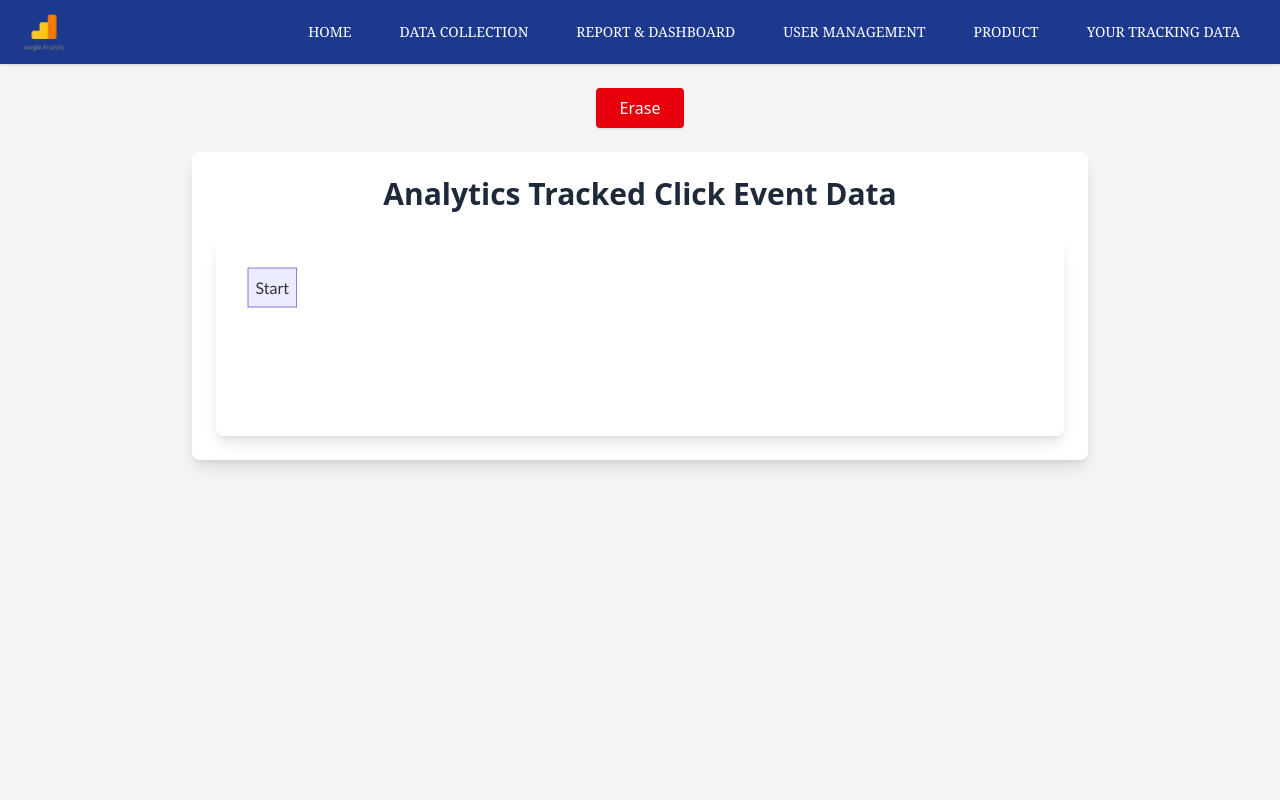
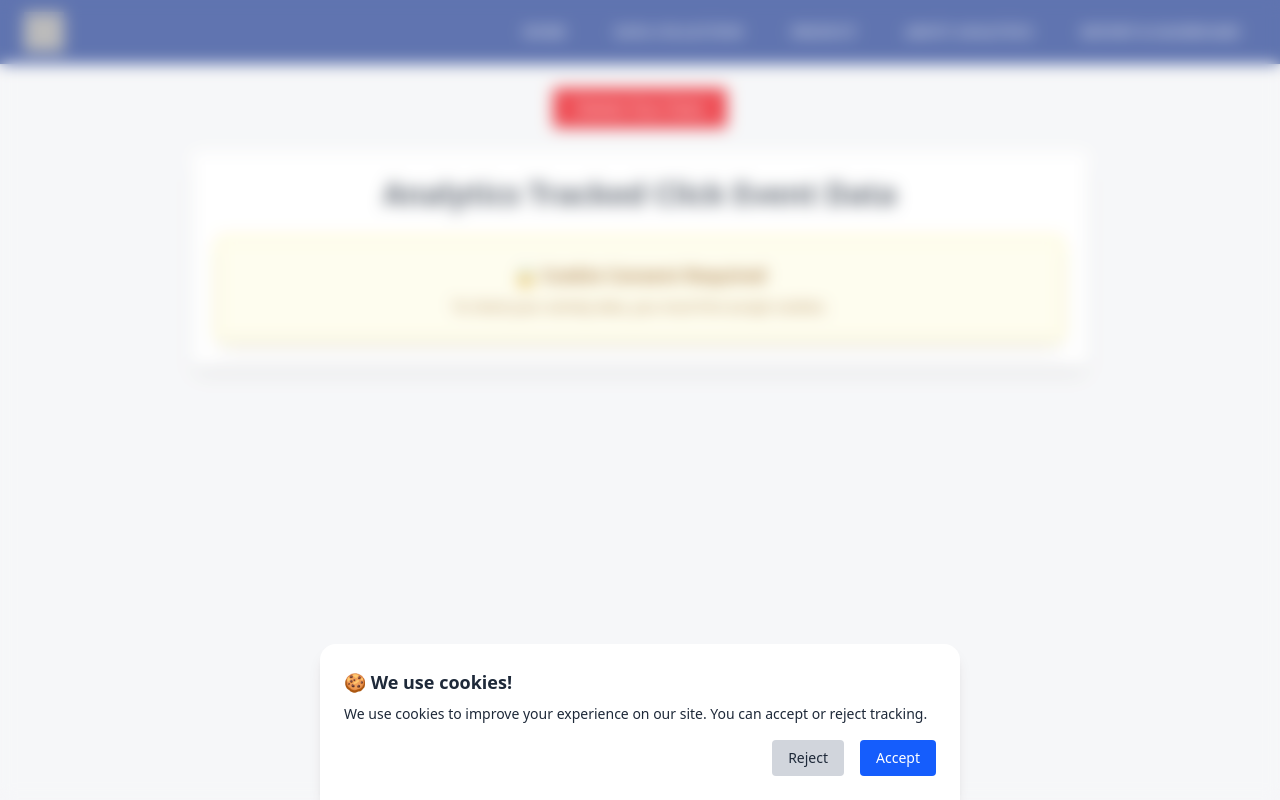
Before and after one commit to moazzemhosen/Analytics_Tracking_Demo_Site, a React (Vite) app: page /analytics in a window 1280 px wide. Built offline with nearby package versions, Linux system fonts and the light colour scheme; sample sign-in values are in the browser's storage; grey boxes are pictures that could not be loaded.

Commit message:
structuremodify

```diff
--- a/src/App.jsx
+++ b/src/App.jsx
@@ -13,6 +13,8 @@ import { useEffect } from "react";
 import AnalyticsTrackingData from "./pages/AnalyticsTrackingData";
 import ProductList from "./pages/ProductList";
 import ProductDetail from "./pages/ProductDetail";
+import IframeVideo from "./pages/IframeVideo";
+import CookieBanner from "./components/CookieBanner";
 
 const GTM_ID = 'GTM-P7LJTG7'
 //GTM-P7LJTG7- Personal Access
@@ -27,7 +29,8 @@ function App() {
     TagManager.initialize({ gtmId: GTM_ID });
   }, [])
   return (
-
+    <>
+    <CookieBanner/>
       <Router>
         <Routes>
           <Route path="/login" element={<MainLogin />} />
@@ -35,7 +38,8 @@ function App() {
 
             <Route path="/" element={<HomePage />} />
             <Route path="/dataCollection" element={<DataCollection />} />
-          <Route path="/reportDashboard" element={<NotReadyPage />} />
+
+            <Route path="/aboutanalytics" element={<IframeVideo />} />
             <Route path="/userManagement" element={<NotReadyPage />} />
             <Route path="/otherSection" element={<NotReadyPage />} />
             <Route path="/downloadtemplate" element={<DownloadTemp />} />
@@ -46,7 +50,7 @@ function App() {
           </Route>
         </Routes>
       </Router>
-
+    </>
   );
 }
 
--- /dev/null
+++ b/src/components/CookieBanner.jsx
@@ -0,0 +1,76 @@
+import React, { useEffect, useState } from "react";
+import Cookies from "js-cookie";
+import { FaCookieBite } from "react-icons/fa"; // install react-icons if not yet
+
+const CookieBanner = () => {
+  const [visible, setVisible] = useState(false);
+  const [showReopenButton, setShowReopenButton] = useState(false);
+
+  useEffect(() => {
+    const cookieValue = Cookies.get("cookievalue");
+    if (!cookieValue) {
+      setVisible(true);
+      document.body.style.overflow = "hidden";
+    } else {
+      setShowReopenButton(true);
+    }
+  }, []);
+
+  const handleChoice = (value) => {
+    Cookies.set("cookievalue", value, { expires: 0.0208 }); // 30 min
+    setVisible(false);
+    document.body.style.overflow = "";
+    setShowReopenButton(true);
+    window.location.reload();
+  };
+
+  const handleReopen = () => {
+    setVisible(true);
+    document.body.style.overflow = "hidden";
+  };
+
+  if (!visible && !showReopenButton) return null;
+
+  return (
+    <>
+      {visible && (
+        <div className="fixed inset-0 z-50 flex items-end justify-center backdrop-blur-sm bg-white/30">
+          <div className="w-full sm:w-11/12 md:w-3/4 lg:w-1/2 bg-white text-gray-800 p-6 rounded-t-2xl shadow-lg animate-slide-up">
+            <h2 className="text-lg font-semibold mb-2">🍪 We use cookies!</h2>
+            <p className="mb-4 text-sm">
+              We use cookies to improve your experience on our site. You can accept or reject tracking.
+            </p>
+            <div className="flex justify-end gap-4">
+              <button
+              id="F"
+                onClick={() => handleChoice("2")}
+                className="px-4 py-2 rounded bg-gray-300 hover:bg-gray-400 text-sm"
+              >
+                Reject
+              </button>
+              <button
+              id="T"
+                onClick={() => handleChoice("1")}
+                className="px-4 py-2 rounded bg-blue-600 hover:bg-blue-700 text-white text-sm"
+              >
+                Accept
+              </button>
+            </div>
+          </div>
+        </div>
+      )}
+
+      {showReopenButton && !visible && (
+        <button
+          onClick={handleReopen}
+          className="fixed bottom-4 left-4 z-40 p-3 bg-white border border-gray-300 rounded-full shadow-md hover:bg-gray-100 transition"
+          title="Change cookie preferences"
+        >
+          <FaCookieBite className="text-xl text-gray-700" />
+        </button>
+      )}
+    </>
+  );
+};
+
+export default CookieBanner;
--- a/src/components/Navbar.jsx
+++ b/src/components/Navbar.jsx
@@ -34,32 +34,26 @@ function Navbar() {
             DATA COLLECTION
           </Link>
           <Link
-            to="/reportDashboard"
+            to="/product"
             className="px-4 py-2 rounded-full text-sm font-medium text-white hover:bg-blue-700 transition-all font-serif"
             id="C1"
-          >
-            REPORT & DASHBOARD
-          </Link>
-          <Link
-            to="/userManagement"
-            className="px-4 py-2 rounded-full text-sm font-medium text-white hover:bg-blue-700 transition-all font-serif"
-            id="D1"
-          >
-            USER MANAGEMENT
-          </Link>
-          <Link
-            to="/product"
-            className="px-4 py-2 rounded-full text-sm font-medium text-white hover:bg-blue-700 transition-all font-serif"
-            id="E1"
           >
             PRODUCT
           </Link>
           <Link
+            to="/aboutanalytics"
+            className="px-4 py-2 rounded-full text-sm font-medium text-white hover:bg-blue-700 transition-all font-serif"
+            id="D1"
+          >
+            ABOUT ANALYTICS
+          </Link>
+
+          <Link
             to="/analytics"
             className="px-4 py-2 rounded-full text-sm font-medium text-white hover:bg-blue-700 transition-all font-serif"
-            id="F1"
+            id="E1"
           >
-            YOUR TRACKING DATA
+            REPORT & DASHBOARD
           </Link>
         </div>
 
@@ -96,31 +90,24 @@ function Navbar() {
             className="w-full px-4 py-2 rounded-full text-sm font-medium text-white hover:bg-blue-700 transition-all font-serif"
             id="C1"
           >
-            REPORT & DASHBOARD
+            PRODUCT
           </Link>
+
           <Link
-            to="/userManagement"
+            to="/aboutanalytics"
             onClick={() => setIsOpen(false)}
             className="w-full px-4 py-2 rounded-full text-sm font-medium text-white hover:bg-blue-700 transition-all font-serif"
             id="D1"
           >
-            USER MANAGEMENT
-          </Link>
-          <Link
-            to="/otherSection"
-            onClick={() => setIsOpen(false)}
-            className="w-full px-4 py-2 rounded-full text-sm font-medium text-white hover:bg-blue-700 transition-all font-serif"
-            id="E1"
-          >
-            OTHER SECTION
+            ABOUT ANALYTICS
           </Link>
           <Link
             to="/analytics"
             onClick={() => setIsOpen(false)}
             className="w-full px-4 py-2 rounded-full text-sm font-medium text-white hover:bg-blue-700 transition-all font-serif"
-            id="F1"
+            id="E1"
           >
-            YOUR TRACKING DATA
+            REPORT & DASHBOARD
           </Link>
         </div>
       )}
--- a/src/index.css
+++ b/src/index.css
@@ -4,3 +4,18 @@
     color: black;
     overflow-x: auto;
   }
+
+  @keyframes slideInUp {
+    from {
+      transform: translateY(30px);
+      opacity: 0;
+    }
+    to {
+      transform: translateY(0);
+      opacity: 1;
+    }
+  }
+
+  .animate-slideInUp {
+    animation: slideInUp 0.3s ease-out;
+  }
--- a/src/pages/AnalyticsTrackingData.jsx
+++ b/src/pages/AnalyticsTrackingData.jsx
@@ -21,10 +21,10 @@ console.log("CCC",cookie)
     "001": "SUBMITTED LOGIN FORM",
     "A1": "HOME",
     "B1": "DATA COLLECTION",
-    "C1": "REPORT & DASHBOARD",
-    "D1": "USER MANAGEMENT",
-    "E1": "PRODUCT",
-    "F1": "ANALYTICS TRACKING",
+    "C1": "PRODUCT",
+    "D1": "ABOUT ANALYTICS",
+    "E1": "REPORT & DASHBOARD",
+
 
     //HOMEPAGE CARD
     "A10": "DATA COLLECTION",
@@ -43,6 +43,34 @@ console.log("CCC",cookie)
     "B500": "Generate Template",
 
     // Add more mappings as needed
+    "11":"Samsung Galaxy S24",
+    "22":"Motorola G85 5G",
+    "33":"Apple iPhone 13",
+    "44":"OnePlus 12R",
+    "55":"Google Pixel 7a",
+    "66":"Nothing Phone (2)",
+
+    //cart value add
+    "1111":"Samsung Galaxy S24 (Added to cart)",
+    "2222":"Motorola G85 5G (Added to cart)",
+    "3333":"Apple iPhone 13 (Added to cart)",
+    "4444":"OnePlus 12R (Added to cart)",
+    "5555":"Google Pixel 7a (Added to cart)",
+    "6666":"Nothing Phone (2) (Added to cart)",
+
+    //buy product
+    "1100":"Samsung Galaxy S24 (Order Placed)",
+    "2200":"Motorola G85 5G (Order Placed)",
+    "3300":"Apple iPhone 13 (Order Placed)",
+    "4400":"OnePlus 12R (Order Placed)",
+    "5500":"Google Pixel 7a (Order Placed)",
+    "6600":"Nothing Phone (2) (Order Placed)",
+
+    //Cookie Preference
+    "T":"Accepted Cookie",
+    "F":"Rejected Cookie",
+    "007":"Order Placed",
+    "v1":"Video Played"
   };
 
 
@@ -98,7 +126,7 @@ console.log("CCC",cookie)
         className="bg-red-600 hover:bg-red-700 text-white px-6 py-2 rounded shadow mb-6"
         onClick={handleErase} // Call handleErase function on click
       >
-        Erase
+        Delete Your Data
       </button>
 
       <div className="w-full max-w-4xl bg-white p-6 rounded-lg shadow-lg">
--- /dev/null
+++ b/src/pages/IframeVideo.jsx
@@ -0,0 +1,24 @@
+import React from 'react'
+import VideoIframe from '../components/VideoIframe'
+import Navbar from '../components/Navbar'
+
+const IframeVideo = () => {
+    return (
+        <>
+        <Navbar/>
+        <div className="max-w-5xl mx-auto mt-6 px-4">
+            <h1 className="text-xl sm:text-2xl md:text-3xl font-semibold mb-4 text-center">
+                What is Google Analytics
+            </h1>
+            <VideoIframe
+            id="v1"
+                src="https://www.youtube.com/embed/ny2rBxwvxBY"
+                title="What is Google Analytics"
+            />
+        </div>
+        </>
+    )
+}
+
+
+export default IframeVideo
--- a/src/pages/MermaidChart.jsx
+++ b/src/pages/MermaidChart.jsx
@@ -1,6 +1,7 @@
 // src/components/MermaidChart.jsx
-import { useEffect, useRef } from "react";
+import { useEffect, useRef, useState } from "react";
 import mermaid from "mermaid";
+import Cookies from "js-cookie";
 
 mermaid.initialize({
   startOnLoad: false,
@@ -9,10 +10,15 @@ mermaid.initialize({
 
 const MermaidChart = ({ chart }) => {
   const chartRef = useRef(null);
+  const [isCookieAccepted, setIsCookieAccepted] = useState(false);
 
   useEffect(() => {
-      if (chartRef.current) {
-        // Generate a unique ID for each render
+    const cookie = Cookies.get("cookievalue");
+    setIsCookieAccepted(cookie === "1");
+  }, []);
+
+  useEffect(() => {
+    if (isCookieAccepted && chartRef.current) {
       const uniqueId = `mermaid-${Math.floor(Math.random() * 1000000)}`;
       const svgWrapper = document.createElement("div");
       svgWrapper.className = "mermaid";
@@ -24,16 +30,25 @@ const MermaidChart = ({ chart }) => {
 
       mermaid.init(undefined, `#${uniqueId}`);
     }
-    }, [chart]);
+  }, [chart, isCookieAccepted]);
+
+  if (!isCookieAccepted) {
+    return (
+      <div className="w-full bg-yellow-50 border border-yellow-300 text-yellow-800 p-6 rounded-lg shadow-lg text-center">
+        <h2 className="text-lg font-semibold mb-2">🔒 Cookie Consent Required</h2>
+        <p className="text-sm">
+          To check your activity data, you must first accept cookies.
+        </p>
+      </div>
+    );
+  }
 
   return (
     <div
       ref={chartRef}
       style={{ minHeight: "200px" }}
       className="w-full bg-white p-4 sm:p-6 rounded-lg shadow-lg"
->
-</div>
-
+    ></div>
   );
 };
 
--- a/src/pages/ProductCard.jsx
+++ b/src/pages/ProductCard.jsx
@@ -2,7 +2,7 @@ import React from 'react'
 
 const ProductCard = ({product}) => {
   return (
-    <div className="bg-white rounded-lg shadow-md overflow-hidden hover:shadow-lg transition p-4">
+    <div id={product.id} className="bg-white rounded-lg shadow-md overflow-hidden hover:shadow-lg transition p-4">
     <div className="w-full h-64 mb-4">
       <img
         src={product.image}
--- /dev/null
+++ b/tailwind.config.js
@@ -0,0 +1,16 @@
+module.exports = {
+    theme: {
+      extend: {
+        animation: {
+          "slide-up": "slide-up 0.4s ease-out",
+        },
+        keyframes: {
+          "slide-up": {
+            "0%": { transform: "translateY(100%)" },
+            "100%": { transform: "translateY(0)" },
+          },
+        },
+      },
+    },
+    plugins: [],
+  };
```
Also changed, not shown: src/components/VideoIframe.jsx (added, +20 -0 lines), src/pages/ProductDetail.jsx (+46 -26 lines), src/pages/ProductList.jsx (+6 -6 lines), src/assets/logo.png (renamed from public/logo.png). Lines whose indentation alone changed are shown as unchanged.
